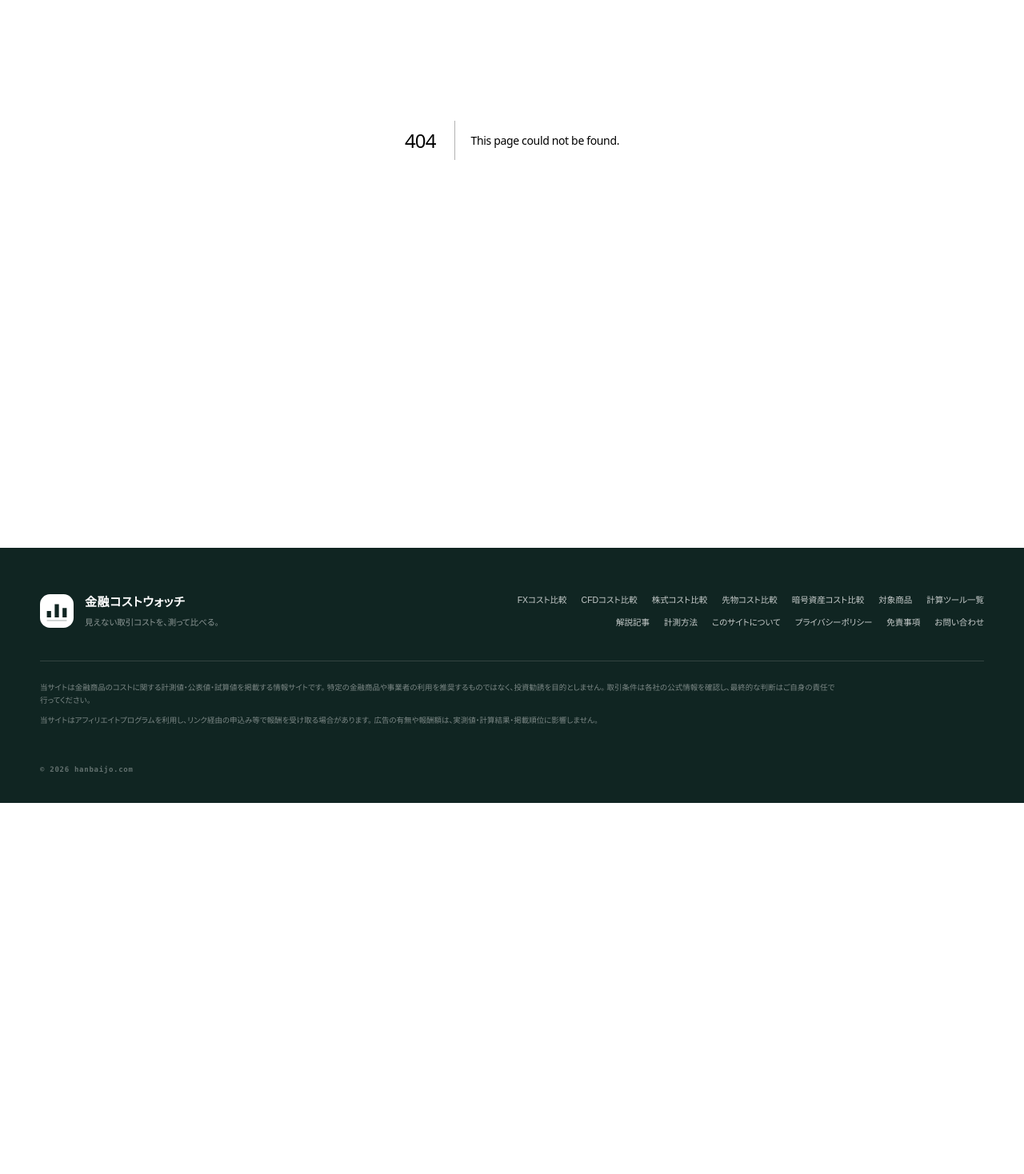
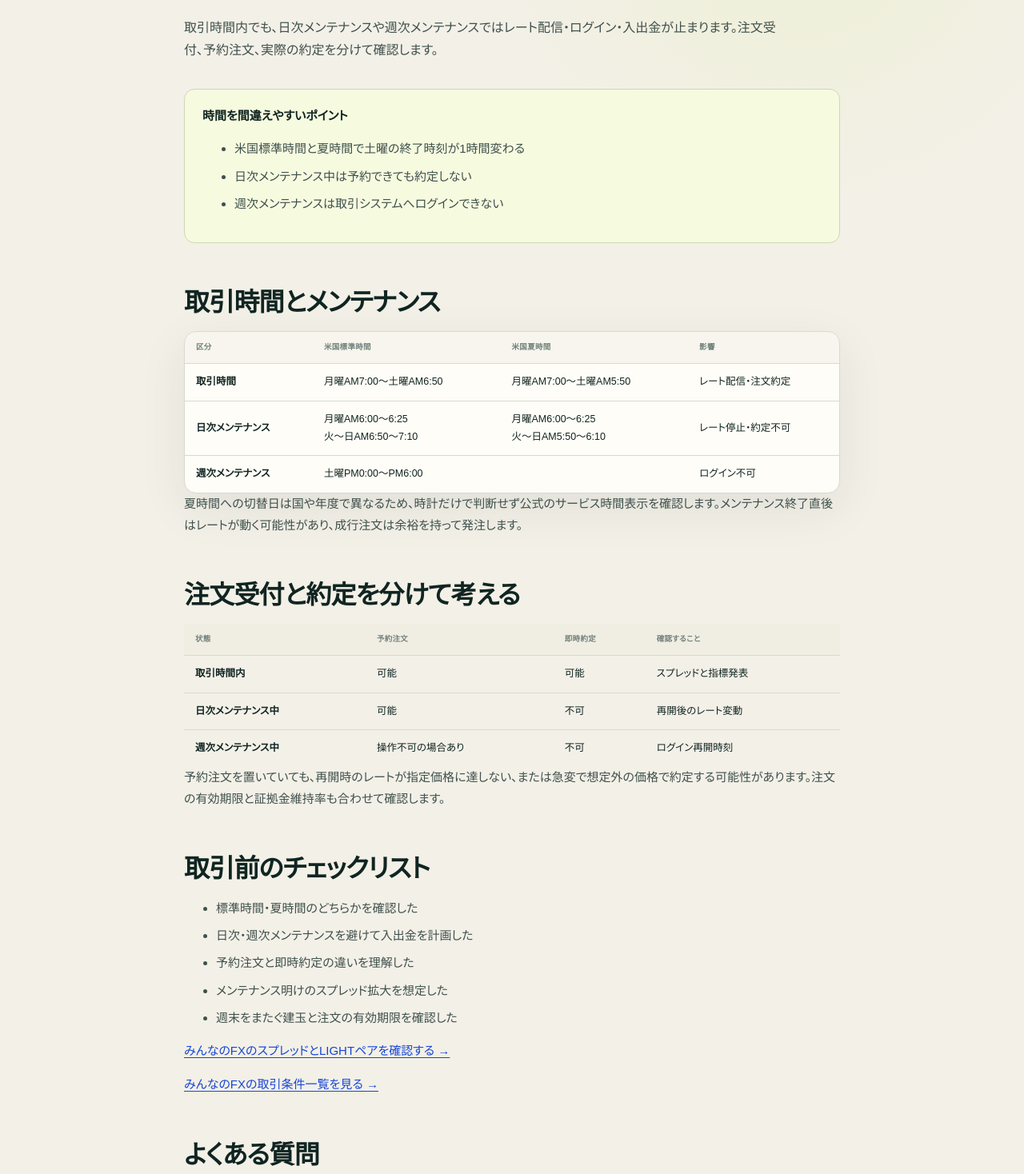
Before and after one commit to mrok18/hanbaijo, a Next.js app: page /articles/minna-fx-trading-hours-maintenance in a window 1280 px wide. Before the commit this address had no page. Shown: the part 302-1770 px from the top of the page at 80% size. Before the commit the page ends 1306 px from the top, so only its background shows below. Built offline with nearby package versions, Linux system fonts and the light colour scheme.

Commit message:
Add Minna FX trading hours guide

```diff
--- /dev/null
+++ b/app/articles/minna-fx-trading-hours-maintenance/page.tsx
@@ -0,0 +1,60 @@
+import type { Metadata } from 'next';
+import Link from 'next/link';
+
+export const metadata: Metadata = {
+  title: 'みんなのFXの取引時間｜夏時間・冬時間・メンテナンス',
+  description: 'みんなのFXの取引時間、日次・週次メンテナンス、予約注文と約定の違いを公式サービス概要で整理します。',
+};
+
+const faq = [
+  { q: 'みんなのFXは何時から取引できますか？', a: '公式サービス概要では、米国標準時間・夏時間とも月曜日のAM7:00から取引開始です。終了は標準時間が土曜日AM6:50、夏時間が土曜日AM5:50です。' },
+  { q: 'メンテナンス中に注文は約定しますか？', a: '日次メンテナンス中はレート配信が停止し、注文は約定しません。指値・逆指値などの予約は可能と案内されています。' },
+  { q: '週次メンテナンス中もログインできますか？', a: '週次メンテナンス（土曜日PM0:00〜PM6:00）は取引システムへログインできません。終了時刻は作業状況で延長される場合があります。' },
+] as const;
+
+export default function Page() {
+  const jsonLd = { '@context': 'https://schema.org', '@graph': [
+    { '@type': 'Article', headline: metadata.title, description: metadata.description, datePublished: '2026-09-10', dateModified: '2026-09-10', mainEntityOfPage: 'https://hanbaijo.com/articles/minna-fx-trading-hours-maintenance', author: { '@type': 'Organization', name: '金融コストウォッチ' }, publisher: { '@type': 'Organization', name: '金融コストウォッチ' } },
+    { '@type': 'FAQPage', mainEntity: faq.map((item) => ({ '@type': 'Question', name: item.q, acceptedAnswer: { '@type': 'Answer', text: item.a } })) },
+  ] };
+
+  return <article>
+    <script type="application/ld+json" dangerouslySetInnerHTML={{ __html: JSON.stringify(jsonLd).replace(/</g, '\\u003c') }} />
+    <p className="page-kicker">みんなのFX / HOURS</p>
+    <h1>みんなのFXの取引時間<br />夏時間・冬時間・メンテナンス</h1>
+    <p className="lede">取引時間内でも、日次メンテナンスや週次メンテナンスではレート配信・ログイン・入出金が止まります。注文受付、予約注文、実際の約定を分けて確認します。</p>
+
+    <div className="callout"><strong>時間を間違えやすいポイント</strong><ul><li>米国標準時間と夏時間で土曜の終了時刻が1時間変わる</li><li>日次メンテナンス中は予約できても約定しない</li><li>週次メンテナンスは取引システムへログインできない</li></ul></div>
+
+    <h2>取引時間とメンテナンス</h2>
+    <div className="data-panel"><div className="table-scroll"><table className="rates comparison-table"><thead><tr><th>区分</th><th>米国標準時間</th><th>米国夏時間</th><th>影響</th></tr></thead><tbody>
+      <tr><td className="ex-name">取引時間</td><td>月曜AM7:00〜土曜AM6:50</td><td>月曜AM7:00〜土曜AM5:50</td><td>レート配信・注文約定</td></tr>
+      <tr><td className="ex-name">日次メンテナンス</td><td>月曜AM6:00〜6:25<br />火〜日AM6:50〜7:10</td><td>月曜AM6:00〜6:25<br />火〜日AM5:50〜6:10</td><td>レート停止・約定不可</td></tr>
+      <tr><td className="ex-name">週次メンテナンス</td><td colSpan={2}>土曜PM0:00〜PM6:00</td><td>ログイン不可</td></tr>
+    </tbody></table></div></div>
+    <p>夏時間への切替日は国や年度で異なるため、時計だけで判断せず公式のサービス時間表示を確認します。メンテナンス終了直後はレートが動く可能性があり、成行注文は余裕を持って発注します。</p>
+
+    <h2>注文受付と約定を分けて考える</h2>
+    <div className="table-scroll"><table className="rates comparison-table"><thead><tr><th>状態</th><th>予約注文</th><th>即時約定</th><th>確認すること</th></tr></thead><tbody>
+      <tr><td className="ex-name">取引時間内</td><td>可能</td><td>可能</td><td>スプレッドと指標発表</td></tr>
+      <tr><td className="ex-name">日次メンテナンス中</td><td>可能</td><td>不可</td><td>再開後のレート変動</td></tr>
+      <tr><td className="ex-name">週次メンテナンス中</td><td>操作不可の場合あり</td><td>不可</td><td>ログイン再開時刻</td></tr>
+    </tbody></table></div>
+    <p>予約注文を置いていても、再開時のレートが指定価格に達しない、または急変で想定外の価格で約定する可能性があります。注文の有効期限と証拠金維持率も合わせて確認します。</p>
+
+    <h2>取引前のチェックリスト</h2>
+    <ul><li>標準時間・夏時間のどちらかを確認した</li><li>日次・週次メンテナンスを避けて入出金を計画した</li><li>予約注文と即時約定の違いを理解した</li><li>メンテナンス明けのスプレッド拡大を想定した</li><li>週末をまたぐ建玉と注文の有効期限を確認した</li></ul>
+    <p><Link href="/articles/minna-fx-spread-light-pair">みんなのFXのスプレッドとLIGHTペアを確認する →</Link></p>
+    <p><Link href="/fx/minna-fx">みんなのFXの取引条件一覧を見る →</Link></p>
+
+    <h2>よくある質問</h2>
+    {faq.map((item) => <section key={item.q}><h3>{item.q}</h3><p>{item.a}</p></section>)}
+
+    <section className="article-sources" aria-labelledby="sources"><h2 id="sources">参照したみんなのFX公式資料</h2><ul>
+      <li><a href="https://min-fx.jp/lineup/fx/service/outline/" target="_blank" rel="noopener noreferrer">みんなのFX「サービス概要」</a></li>
+    </ul><p>取引時間・メンテナンス情報は2026年9月10日に確認しました。臨時メンテナンスを含め、最新の公式案内を優先してください。</p></section>
+
+    <p className="affiliate-disclosure">本記事はみんなのFXの公式情報を整理したものです。提携広告の有無や報酬額は、取引条件・リスクの評価に影響しません。FXは元本および利益が保証されず、損失が生じる場合があります。</p>
+    <p><Link href="/articles">解説記事一覧へ戻る →</Link></p>
+  </article>;
+}
--- a/app/articles/posts.ts
+++ b/app/articles/posts.ts
@@ -52,6 +52,7 @@ export const POSTS = [
   { slug: 'minna-fx-trading-unit', category: 'FX・みんなのFX', title: 'みんなのFXの取引単位｜1Lot＝1万通貨・0.1Lotからの始め方', desc: 'みんなのFXの1Lotと0.1Lot、1,000通貨取引の考え方を公式情報で整理し、必要証拠金を数量別に確認する。' },
   { slug: 'minna-fx-account-opening-flow', category: 'FX・みんなのFX', title: 'みんなのFXの口座開設｜必要書類・審査・取引開始までの流れ', desc: '申込入力、本人確認、審査、入金、取引開始までを順番に整理し、提出前の不備を防ぐ。' },
   { slug: 'minna-fx-spread-light-pair', category: 'FX・みんなのFX', title: 'みんなのFXのスプレッド｜LIGHTペア・時間帯・例外を比較', desc: 'USD/JPY LIGHT・通常ペアの提示値、適用時間、取引上限、原則固定の例外と実質コストを整理する。' },
+  { slug: 'minna-fx-trading-hours-maintenance', category: 'FX・みんなのFX', title: 'みんなのFXの取引時間｜夏時間・冬時間・メンテナンス', desc: '取引時間、日次・週次メンテナンス、予約注文と約定の違いを公式サービス概要で整理する。' },
   { slug: 'minna-fx-deposit-transfer', category: 'FX・みんなのFX', title: 'みんなのFXの入金・振替｜銀行振込とダイレクト入金の違い', desc: '入金口座、ダイレクト入金、FX口座への振替、反映されないときの確認順を公式情報で整理する。' },
   { slug: 'minna-fx-losscut', category: 'FX・みんなのFX', title: 'みんなのFXのロスカット｜証拠金維持率100％以下と不足金', desc: '証拠金維持率、自動ロスカット、未約定注文の取消しと不足金リスクを公式情報で整理する。' },
   { slug: 'saxo-products-overview', category: 'FX・サクソバンク証券', title: 'サクソバンク証券の取扱商品｜FX・CFD・海外株・先物を口座で整理', desc: 'FX、CFD、外国株式、ETF、先物、オプションを商品ごとのリスクと確認項目で整理する。' },
--- a/app/fx/minna-fx/page.tsx
+++ b/app/fx/minna-fx/page.tsx
@@ -14,6 +14,7 @@ export default function Page() {
   return <FxProviderFactSheet provider={provider} relatedArticles={[
     { href: '/articles/minna-fx-account-opening-flow', title: '口座開設・必要書類・審査の流れ', description: '申込入力、本人確認、審査、入金、取引開始までを順番に確認します。' },
     { href: '/articles/minna-fx-spread-light-pair', title: 'スプレッド・LIGHTペアの条件', description: '時間帯、通常ペアとの違い、取引上限、原則固定の例外を確認します。' },
+    { href: '/articles/minna-fx-trading-hours-maintenance', title: '取引時間・メンテナンス', description: '夏時間・冬時間、日次・週次メンテナンス、予約注文の扱いを確認します。' },
     { href: '/articles/minna-fx-trading-unit', title: '1Lot・0.1Lotと必要証拠金', description: '1Lot＝10,000通貨、0.1Lot＝1,000通貨の数量を整理します。' },
     { href: '/articles/minna-fx-deposit-transfer', title: '入金・振替と反映遅延', description: '銀行振込・ダイレクト入金からFX口座へ振替する流れを確認します。' },
     { href: '/articles/minna-fx-losscut', title: 'ロスカットと不足金', description: '証拠金維持率100％以下の判定と急変時のリスクを確認します。' },
```
